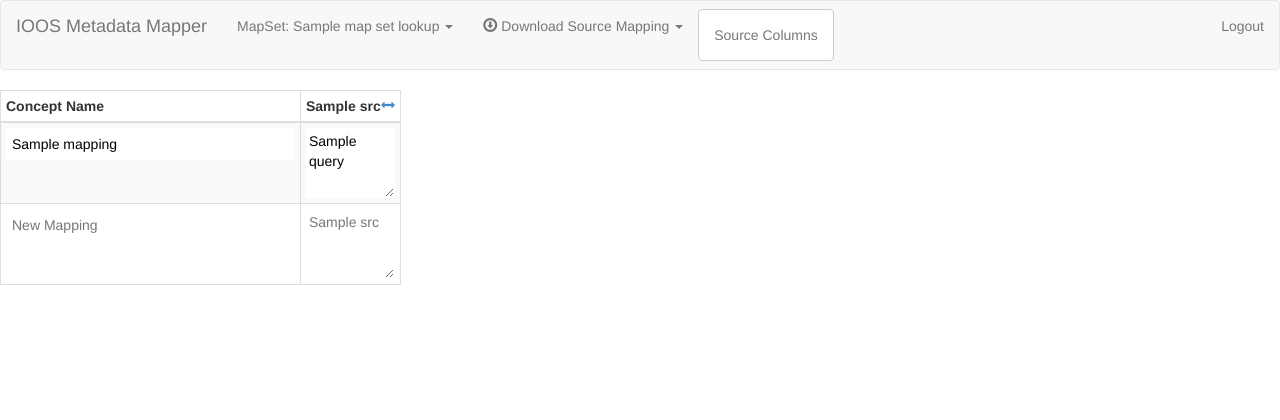
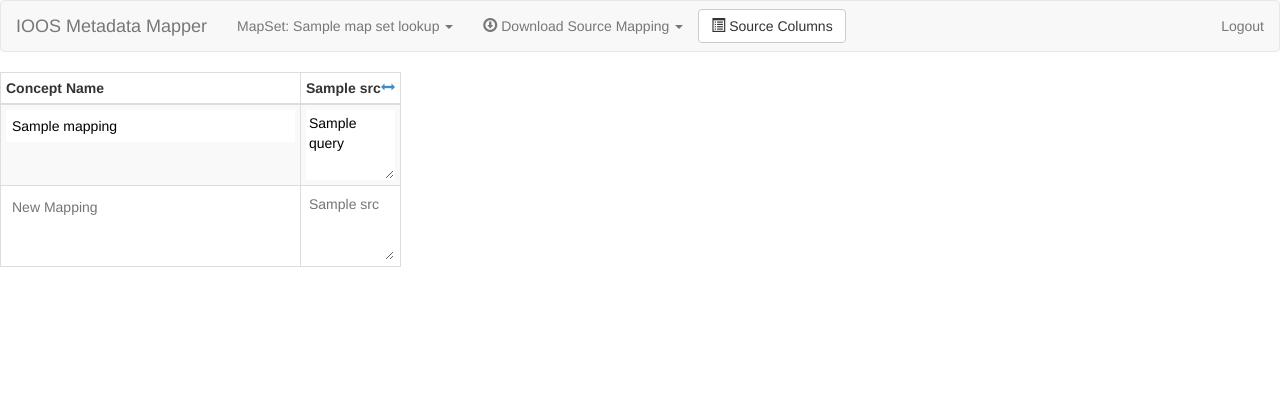
Before and after one commit to ioos/metamap, a Flask app: template metamap/templates/index.html in a window 1280 px wide. Shown: the top 420 px of the page. Run offline with Flask 2, Linux system fonts and the light colour scheme; the template is opened without the code that fills it: values that come from a table or form of the project are taken from there, most other values are stand-ins (such as "Sample title", 1, 10 or a date in 2020); parts of the project's set-up code (start-up, migrations or seed data) failed here and were passed over; some libraries are stand-ins or nearby versions.

Commit message:
Fix Source Columns button on navbar

```diff
--- a/metamap/templates/index.html
+++ b/metamap/templates/index.html
@@ -44,10 +44,9 @@
       </ul>
     </li>
 
-    <li>
-      <a href="#source-modal" class="btn btn-default navbar-btn" data-toggle="modal">Source Columns</a>
-    </li>
   </ul>
+
+  <a href="#source-modal" class="btn btn-default navbar-btn" data-toggle="modal"><span class="glyphicon glyphicon-list-alt"></span> Source Columns</a>
 
   <ul class="nav navbar-nav navbar-right">
     <li><a href="#">Logout</a></li>
```
